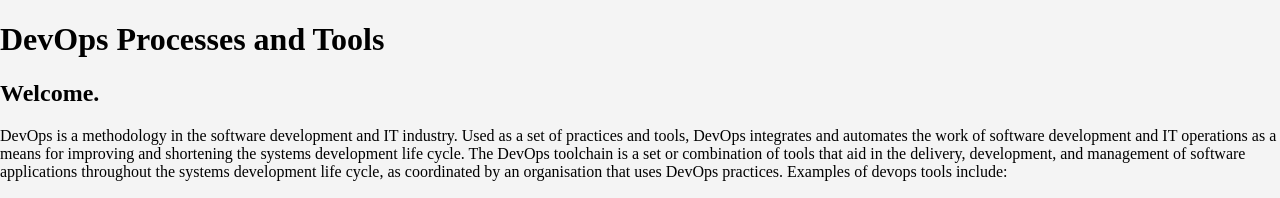
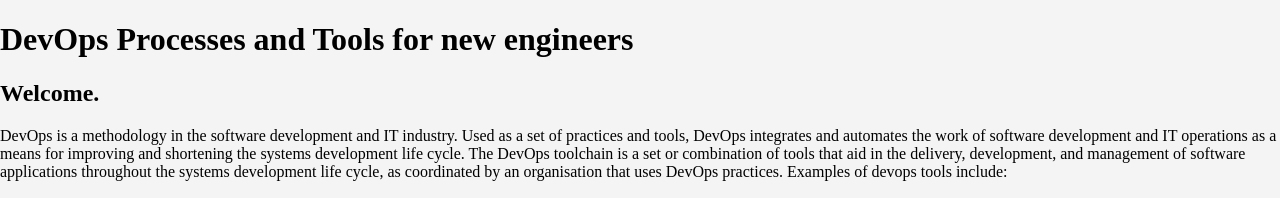
Before and after one commit to relindiss1/august-2022-app, a plain HTML site: page app/index.html in a window 1280 px wide. Shown: the top 198 px of the page. Drawn offline with Linux system fonts and the light colour scheme.

Commit message:
new change

```diff
--- a/app/index.html
+++ b/app/index.html
@@ -7,7 +7,7 @@
     <body>
 
         <!-- Headings will go here-->
-        <h1> DevOps Processes and Tools</h1>
+        <h1> DevOps Processes and Tools for new engineers</h1>
         <h2> Welcome. </h2>
         <p>
             DevOps is a methodology in the software development and IT industry. Used as a set of practices and tools, DevOps integrates and automates the work of software development and IT operations as a means for improving and shortening the systems development life cycle.
```
